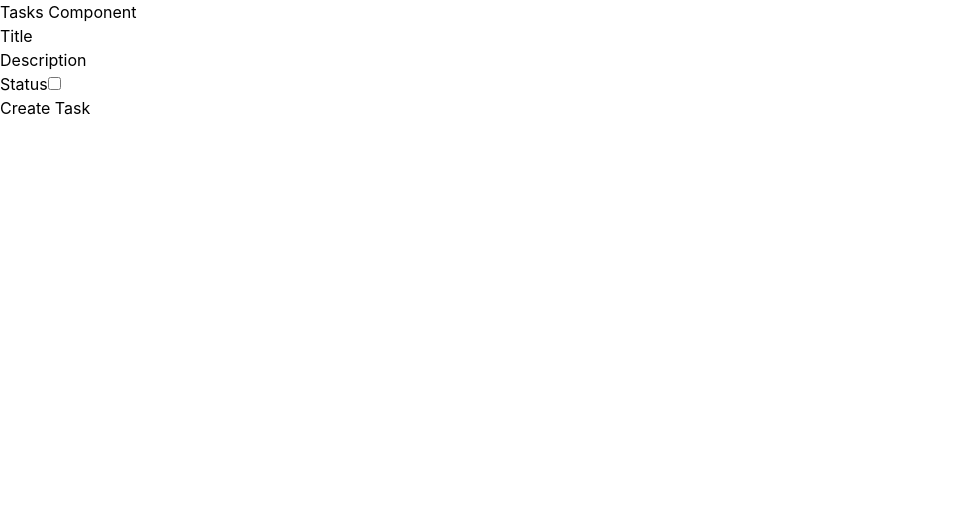
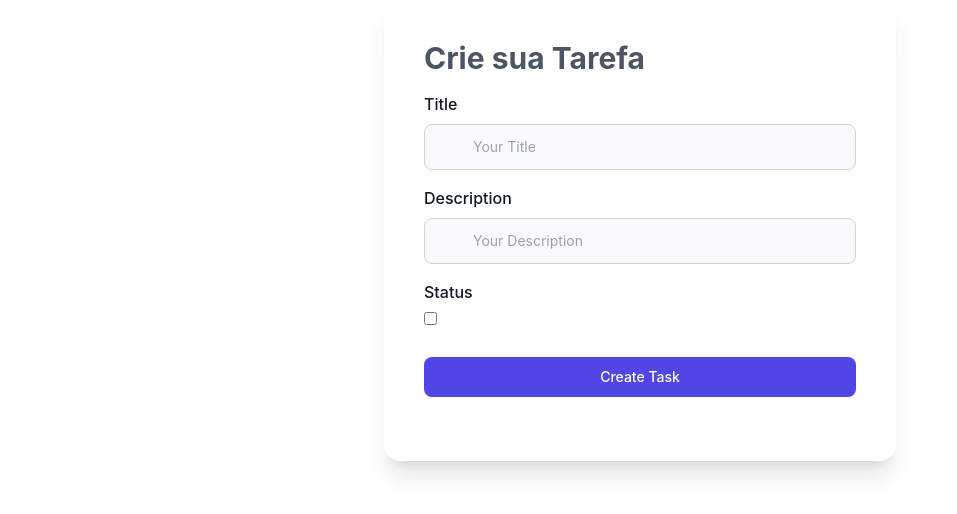
Before and after one commit to vinycxuz/todolist-frontend, a React (Create React App) app: page /tasks/create in a window 1280 px wide. Shown: the top 514 px of the page, without its empty margins (0-957 px from the left). Built offline with nearby package versions, Linux system fonts and the light colour scheme; the HTML template or start-up script is replaced by a standard one.

Commit message:
(1.0)(feat): implemented useNavigate for routes

```diff
--- a/src/components/Register.jsx
+++ b/src/components/Register.jsx
@@ -1,5 +1,6 @@
 import axios from "axios";
 import { useState } from "react";
+import { useNavigate } from "react-router";
 
 const Register = () => {
   const [formData, setFormData] = useState({
@@ -16,11 +17,14 @@ const Register = () => {
     });
   };
 
+  const navigate = useNavigate();
+
   const handleSubmit = async (e) => {
     e.preventDefault();
     try {
       const response = await axios.post("https://todo-list-vinycxuz-902a28c21ca1.herokuapp.com/users/register", formData);
       console.log("User registered:", response.data);
+      navigate("/tasks")
     } catch (error) {
       console.error("Error registering user:", error.response.data);
     }
--- a/src/components/Tasks.jsx
+++ b/src/components/Tasks.jsx
@@ -1,10 +1,13 @@
 import { useState } from 'react';
 import axios from 'axios';
+import { useNavigate } from 'react-router';
 
 const Tasks = () => {
   const [title, setTitle] = useState('');
   const [description, setDescription] = useState('');
   const [status, setStatus] = useState(false);
+
+  const navigate = useNavigate();
 
   const handleSubmit = async (e) => {
     e.preventDefault();
@@ -15,43 +18,56 @@ const Tasks = () => {
         { headers: { Authorization: `Bearer ${token}` } }
       );
       console.log(response.data);
+      navigate('/tasks');
     } catch (error) {
       console.error('There was an error creating the task!', error);
     }
   };
 
   return (
-    <div>
-      <h1>Tasks Component</h1>
-      <form onSubmit={handleSubmit}>
-        <div>
-          <label>Title</label>
+    <div className="flex flex-col w-full md:w-1/2 xl:w-2/5 2xl:w-2/5 3xl:w-1/3 mx-auto p-8 md:p-10 2xl:p-12 3xl:p-14 bg-[#ffffff] rounded-2xl shadow-xl">
+      <div className="flex flex-row gap-3 pb-4">
+        <h1 className="text-3xl font-bold text-[#4B5563] my-auto">Crie sua Tarefa</h1>
+      </div>
+      <form className="flex flex-col" onSubmit={handleSubmit}>
+        <div className="pb-2">
+          <label className="block mb-2 text-base font-medium text-[#111827]">Title</label>
+          <div className="relative text-gray-400">
             <input
               type="text"
               value={title}
               onChange={(e) => setTitle(e.target.value)}
+              className="pl-12 mb-2 bg-gray-50 text-gray-600 border focus:border-transparent border-gray-300 sm:text-sm rounded-lg ring ring-transparent focus:ring-1 focus:outline-none focus:ring-gray-400 block w-full p-2.5 rounded-l-lg py-3 px-4"
+              placeholder="Your Title"
+              autoComplete="off"
             />
           </div>
-        <div>
-          <label>Description</label>
+        </div>
+        <div className="pb-2">
+          <label className="block mb-2 text-base font-medium text-[#111827]">Description</label>
+          <div className="relative text-gray-400">
             <input
               type="text"
               value={description}
               onChange={(e) => setDescription(e.target.value)}
+              className="pl-12 mb-2 bg-gray-50 text-gray-600 border focus:border-transparent border-gray-300 sm:text-sm rounded-lg ring ring-transparent focus:ring-1 focus:outline-none focus:ring-gray-400 block w-full p-2.5 rounded-l-lg py-3 px-4"
+              placeholder="Your Description"
+              autoComplete="off"
             />
           </div>
-        <div>
-          <label>Status</label>
-          <label className="switch">
+        </div>
+        <div className="pb-6">
+          <label className="block mb-2 text-base font-medium text-[#111827]">Status</label>
+          <div className="relative text-gray-400">
             <input
               type="checkbox"
               checked={status}
               onChange={() => setStatus(!status)}
+              className="mb-2 bg-gray-50 text-gray-600 border focus:border-transparent border-gray-300 sm:text-sm rounded-lg ring ring-transparent focus:ring-1 focus:outline-none focus:ring-gray-400 block p-2.5 rounded-l-lg py-3 px-4"
             />
-            <span className="slider round"></span>
-          </label>
           </div>
-        <button type="submit">Create Task</button>
+        </div>
+        <button type="submit" className="w-full text-[#FFFFFF] bg-[#4F46E5] focus:ring-4 focus:outline-none focus:ring-primary-300 font-medium rounded-lg text-sm px-5 py-2.5 text-center mb-6">Create Task</button>
       </form>
     </div>
   );
```
Lines whose indentation alone changed are shown as unchanged.
